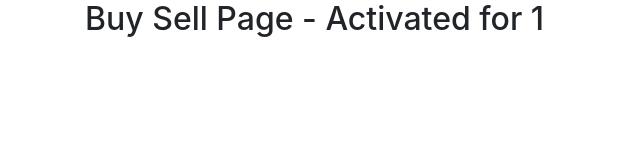
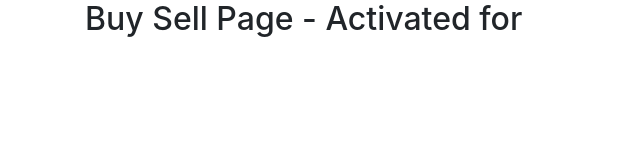
Before and after one commit to LukasMomot/Digital-Broker-React, a React (Create React App) app: page /buysell/1 in a window 1280 px wide. Shown: the top 160 px of the page, without its empty margins (0-640 px from the left). Built offline with nearby package versions, Linux system fonts and the light colour scheme; no server answers.

Commit message:
Add fetch stock for buy sell

```diff
--- a/src/stocks-search/pages/BuySellPage.tsx
+++ b/src/stocks-search/pages/BuySellPage.tsx
@@ -1,11 +1,20 @@
 import * as React from "react";
 import { useParams } from "react-router-dom";
+import { fetchStockPrice } from "../../businessLogic/stocksService";
+import { useEffect, useState } from "react";
+import { StockPrice } from "../../businessLogic/stockPrice";
 
 interface IBuySellPageProps {}
 
 const BuySellPage: React.FunctionComponent<IBuySellPageProps> = (props) => {
   const { symbol } = useParams();
-  return <h2>Buy Sell Page - Activated for {symbol}</h2>;
+  const [stock, setStock] = useState<StockPrice>();
+
+  useEffect(() => {
+    fetchStockPrice(symbol).then((stock) => setStock(stock));
+  }, [symbol]);
+
+  return <h2>Buy Sell Page - Activated for {stock?.name}</h2>;
 };
 
 export default BuySellPage;
```
